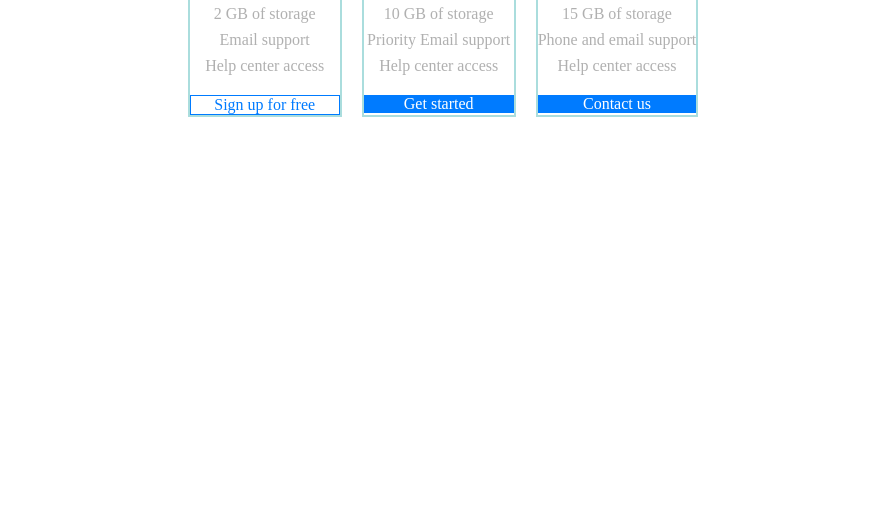
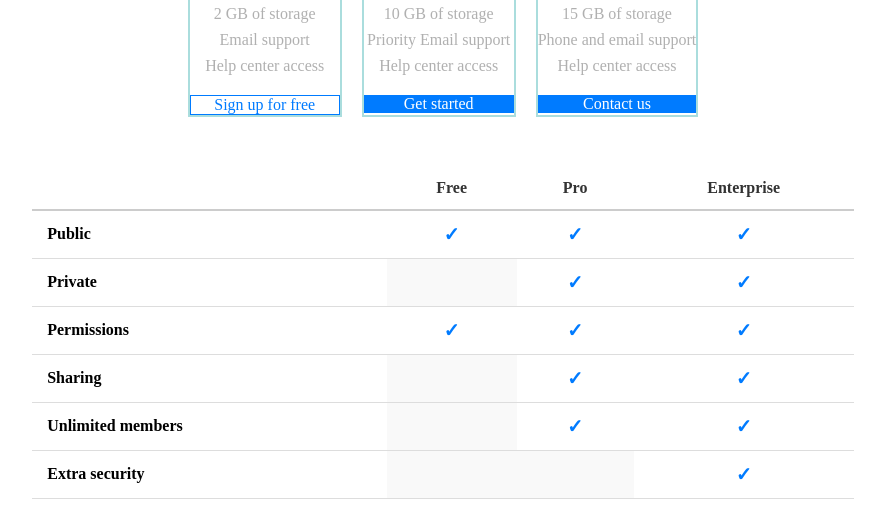
Before and after one commit to LeeSgjoo/OSS_HW, a plain HTML site: page example.html in a window 1280 px wide. Shown: the part 388-895 px from the top of the page, without its empty margins (197-1082 px from the left). Before the commit the page ends 800 px from the top, so only its background shows below. Drawn offline with Linux system fonts and the light colour scheme.

Commit message:
make table

```diff
--- a/example.html
+++ b/example.html
@@ -73,6 +73,42 @@
             background: #007bff;
             color: #fff;
         }
+        .pricing-table {
+            width: 100%;
+            border-collapse: collapse;
+            margin-top: 40px;
+            font-size: 1em;
+            color: #333;
+            text-align: center;
+            }
+
+            .pricing-table th,
+            .pricing-table td {
+            border-bottom: 1px solid #ddd;
+            padding: 12px 15px;
+            }
+
+            .pricing-table thead th {
+            border-bottom: 2px solid #ccc;
+            font-weight: bold;
+            }
+
+            .pricing-table tbody th {
+            text-align: left;
+            font-weight: 600;
+            color: black;
+            }
+
+            .pricing-table td {
+            font-weight: 600;
+            color: #007bff;
+            font-size: 1.2em;
+            }
+
+            .pricing-table td:empty {
+            background-color: #f9f9f9;
+            }
+
     </style>
 
 </head>
@@ -127,9 +163,105 @@
 
         </div>
 
-        <div class = "bottom">
+        <div class="bottom">
 
-        </div>
+            <table class="pricing-table">
+
+                <thead>
+
+                <tr>
+
+                    <th></th>
+
+                    <th>Free</th>
+
+                    <th>Pro</th>
+
+                    <th>Enterprise</th>
+
+                </tr>
+
+                </thead>
+
+                <tbody>
+
+                <tr>
+
+                    <th>Public</th>
+
+                    <td>✓</td>
+
+                    <td>✓</td>
+
+                    <td>✓</td>
+
+                </tr>
+
+                <tr>
+
+                    <th>Private</th>
+
+                    <td></td>
+
+                    <td>✓</td>
+
+                    <td>✓</td>
+
+                </tr>
+
+                <tr>
+
+                    <th>Permissions</th>
+
+                    <td>✓</td>
+
+                    <td>✓</td>
+
+                    <td>✓</td>
+
+                </tr>
+
+                <tr>
+
+                    <th>Sharing</th>
+
+                    <td></td>
+
+                    <td>✓</td>
+
+                    <td>✓</td>
+
+                </tr>
+
+                <tr>
+
+                    <th>Unlimited members</th>
+
+                    <td></td>
+
+                    <td>✓</td>
+
+                    <td>✓</td>
+
+                </tr>
+
+                <tr>
+
+                    <th>Extra security</th>
+
+                    <td></td>
+
+                    <td></td>
+
+                    <td>✓</td>
+
+                </tr>
+
+                </tbody>
+
+            </table>
+
+            </div>
 
     </div>
 </body>
```
Also changed, not shown: ComparePlans.png (added).
